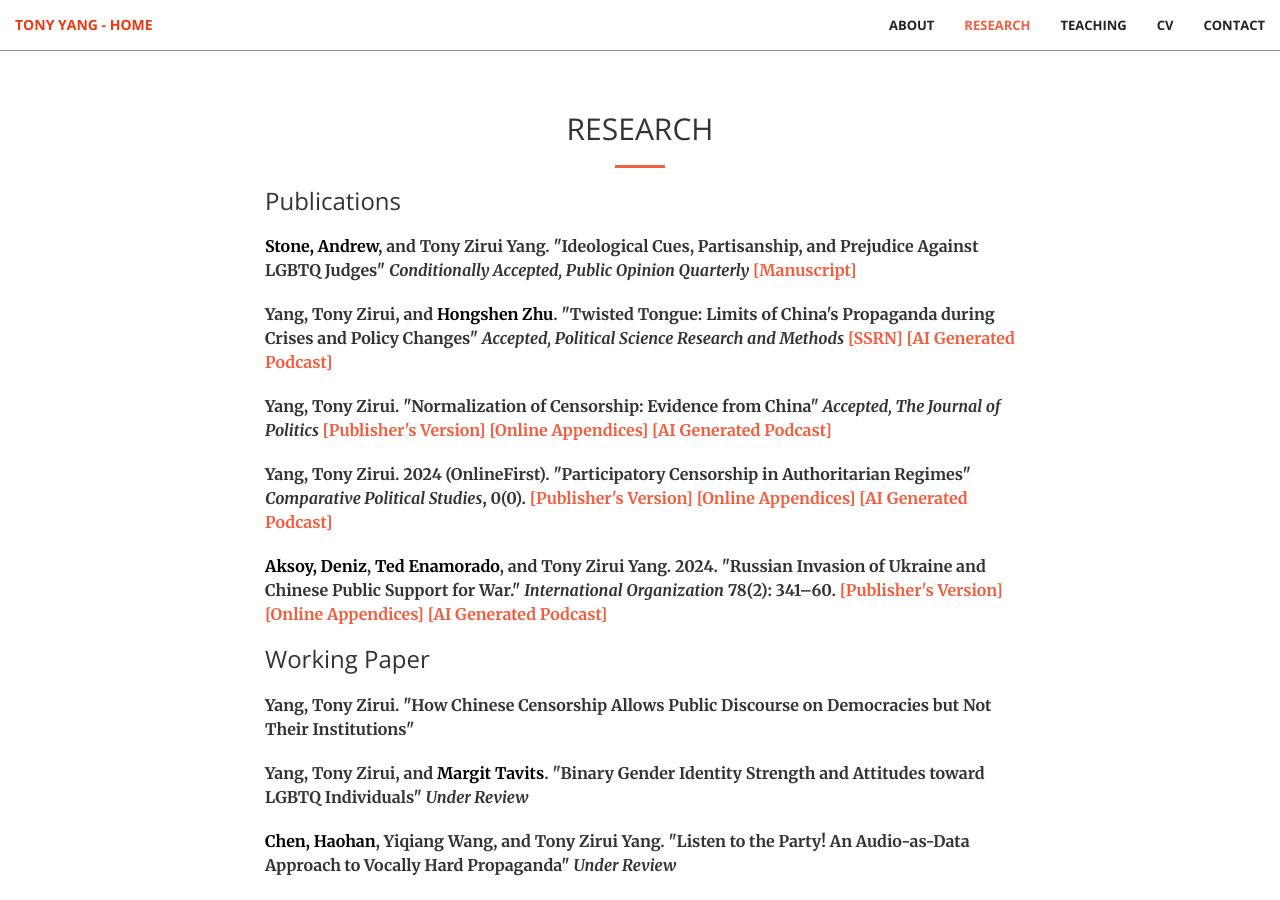
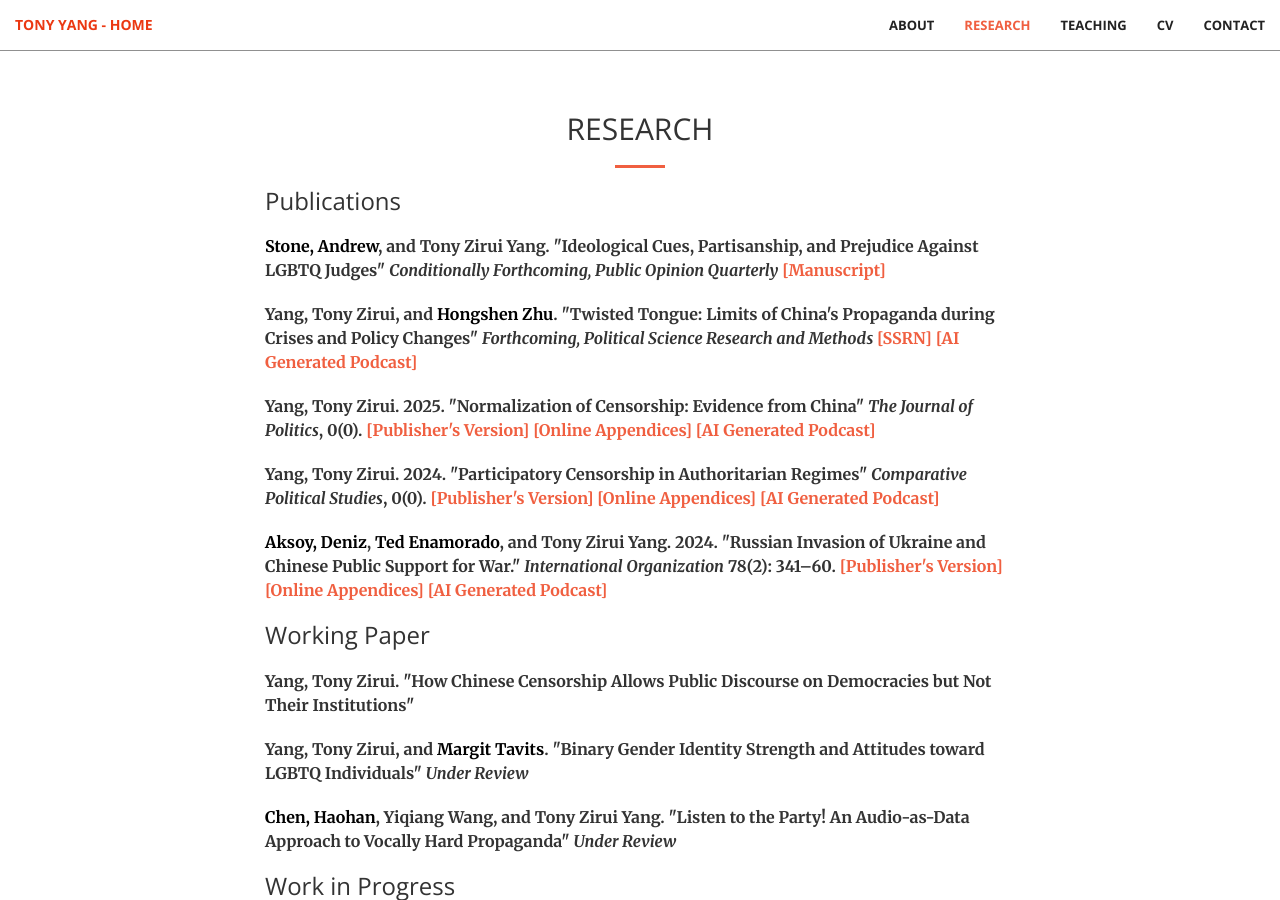
Before and after one commit to tonyhsfz/website, a Jekyll site: the page built from index.html, in a window 1280 px wide and 900 px high, scrolled down 1800 px. Built offline with Jekyll 4.4.1, drawn with Linux system fonts in a browser that asks for light colours.

Commit message:
Update publication.html

```diff
--- a/_includes/publication.html
+++ b/_includes/publication.html
@@ -7,22 +7,22 @@
                 <h3 class="section-heading">Publications</h3>
                      <p></p>
                         <p><b>  <a href="https://www.andrewrstone.com/" style="color: black;">Stone, Andrew</a>, and Tony Zirui Yang. "Ideological Cues, Partisanship, and Prejudice Against LGBTQ Judges"
-                            <i>Conditionally Accepted, Public Opinion Quarterly</i>
+                            <i>Conditionally Forthcoming, Public Opinion Quarterly</i>
                      <a href="/img/Stone&Yang.pdf">[Manuscript]</a></b> </p>
                      <p></p>
                 <p><b> Yang, Tony Zirui, and <a href="https://hongshenzhu.org/" style="color: black;">Hongshen Zhu</a>.
                         "Twisted Tongue: Limits of China's Propaganda during Crises and Policy Changes"
-                        <i> Accepted, Political Science Research and Methods</i>
+                        <i> Forthcoming, Political Science Research and Methods</i>
                         <a href="https://papers.ssrn.com/sol3/papers.cfm?abstract_id=4589500">[SSRN]</a>
                         <a href="https://notebooklm.google.com/notebook/301a75e9-a459-4d91-a4c8-48dc3af5e58f/audio">[AI Generated Podcast]</a></b> </p>
                         <p></p>
-                <p><b> Yang, Tony Zirui. "Normalization of Censorship: Evidence from China"
-                        <i>Accepted, The Journal of Politics</i>
+                <p><b> Yang, Tony Zirui. 2025. "Normalization of Censorship: Evidence from China"
+                        <i>The Journal of Politics</i>, 0(0).
                         <a href="https://doi.org/10.1086/734239">[Publisher's Version]</a>
                         <a href="/img/Censorship_Appendices.pdf">[Online Appendices]</a>
                         <a href="https://notebooklm.google.com/notebook/c76b905f-0ee4-4535-aedf-cbb28f2598f0/audio">[AI Generated Podcast]</a> </b> </p>
                          <p></p>
-                 <p><b> <b>Yang, Tony Zirui. 2024 (OnlineFirst). "Participatory Censorship in Authoritarian Regimes"
+                 <p><b> <b>Yang, Tony Zirui. 2024. "Participatory Censorship in Authoritarian Regimes"
                          <i>Comparative Political Studies</i>, 0(0).
                          <a href="https://doi.org/10.1177/00104140241302762">[Publisher's Version]</a>
                          <a href="/img/Yang_CPS_Appendix_Final.pdf">[Online Appendices]</a>
```
